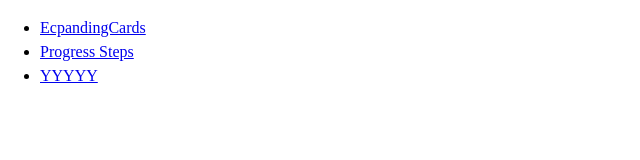
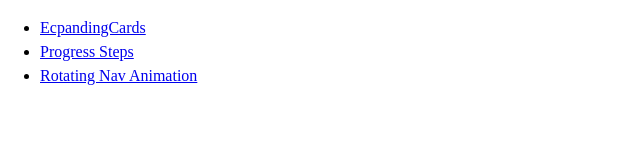
Before and after one commit to mitsu0616/frontend-learning, a Vue app: page / in a window 1280 px wide. Shown: the top 160 px of the page, without its empty margins (0-640 px from the left). Built offline with nearby package versions, Linux system fonts and the light colour scheme.

Commit message:
project init

```diff
--- a/src/route/index.js
+++ b/src/route/index.js
@@ -1,12 +1,14 @@
 import { createRouter, createWebHistory } from "vue-router";
 import Top from "../views/Top.vue";
 import ExpandingCards from "../views/ExpandingCards.vue";
-import ProgressSteps from "../views/ProgressSteps.vue"
+import ProgressSteps from "../views/ProgressSteps.vue";
+import RotatingNavAnimation from "../views/RotatingNavAnimation.vue";
 
 const routes = [
   { path: "/", component: Top },
   { path: "/expanding-cards", component: ExpandingCards },
-  { path: "/progress-steps", component: ProgressSteps}
+  { path: "/progress-steps", component: ProgressSteps },
+  { path: "/rotating-nav-animation", component: RotatingNavAnimation },
 ];
 
 const router = createRouter({
--- /dev/null
+++ b/src/store/rotatingNavAnimation.js
@@ -0,0 +1,5 @@
+import { ref, computed } from "vue";
+import { defineStore } from "pinia";
+
+export const useRotatingNavAnimationStore = defineStore("rotatingNavAnimation", () => {
+});
--- /dev/null
+++ b/src/views/RotatingNavAnimation.vue
@@ -0,0 +1,5 @@
+<script setup></script>
+
+<template></template>
+
+<style lang="scss" scoped></style>
--- a/src/views/Top.vue
+++ b/src/views/Top.vue
@@ -5,7 +5,7 @@
   <ul>
     <li><router-link to="/expanding-cards">EcpandingCards</router-link></li>
     <li><router-link to="/progress-steps">Progress Steps</router-link></li>
-    <li><router-link to="/expanding-cards">YYYYY</router-link></li>
+    <li><router-link to="/rotating-nav-animation">Rotating Nav Animation</router-link></li>
   </ul>
 </template>
 
```
